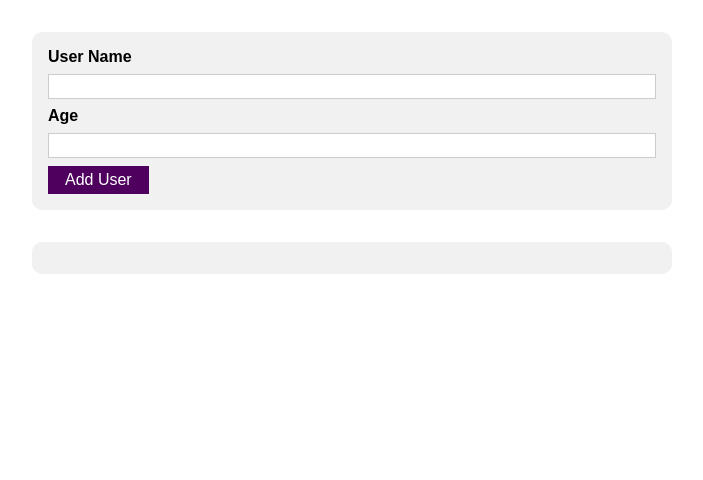
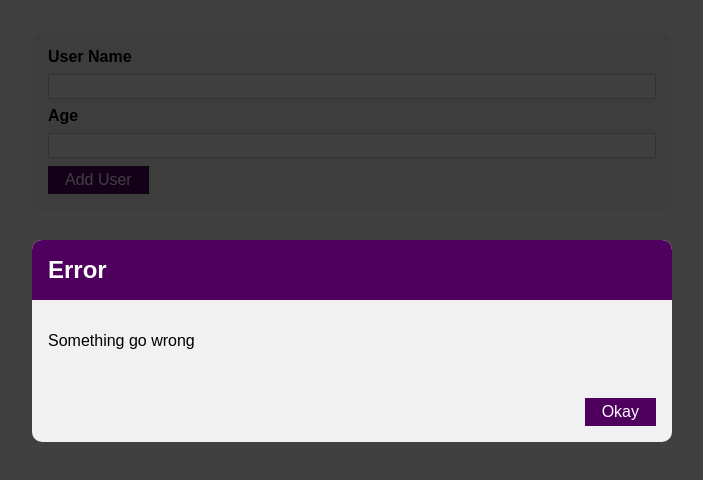
Before and after one commit to iralsob/react-add-user-first-project, a React (Create React App) app: page / in a window 1280 px wide. Shown: the top 480 px of the page, without its empty margins (288-991 px from the left). Built offline with nearby package versions, Linux system fonts and the light colour scheme.

Commit message:
new component: ErrorModal

```diff
--- a/src/App.js
+++ b/src/App.js
@@ -21,8 +21,8 @@
         enteredAge.toString().length === 0) {
           setIsEmpty(true);
     } else {
-      setUsersList((prevState) => {
-        return([user, ...prevState]);
+      setUsersList((prevUsersList) => {
+        return([user, ...prevUsersList]);
       });
     }
 
--- /dev/null
+++ b/src/components/UI/ErrorModal.js
@@ -0,0 +1,25 @@
+import React from "react";
+import Card from "./Card";
+import Button from "./Button";
+import style from './ErrorModal.module.css';
+
+const ErrorModal = props => {
+    return(
+        <div>
+            <div className={style.backdrop}></div>
+            <Card className={style.modal}>
+                <header className={style.header}>
+                    <h2>{props.title}</h2>
+                </header>
+                <div className={style.content}>
+                    <p>{props.message}</p>
+                </div>
+                <footer className={style.actions}>
+                    <Button>Okay</Button>
+                </footer>
+            </Card>
+        </div>
+    );
+}
+
+export default ErrorModal;
--- /dev/null
+++ b/src/components/UI/ErrorModal.module.css
@@ -0,0 +1,45 @@
+.backdrop {
+    position: fixed;
+    top: 0;
+    left: 0;
+    width: 100%;
+    height: 100vh;
+    z-index: 10;
+    background: rgba(0, 0, 0, 0.75);
+  }
+
+  .modal {
+    position: fixed;
+    top: 30vh;
+    left: 10%;
+    width: 80%;
+    z-index: 100;
+    overflow: hidden;
+  }
+
+  .header {
+    background: #4f005f;
+    padding: 1rem;
+  }
+
+  .header h2 {
+    margin: 0;
+    color: white;
+  }
+
+  .content {
+    padding: 1rem;
+  }
+
+  .actions {
+    padding: 1rem;
+    display: flex;
+    justify-content: flex-end;
+  }
+
+  @media (min-width: 768px) {
+    .modal {
+      left: calc(50% - 20rem);
+      width: 40rem;
+    }
+  }
--- a/src/components/UsersList.js
+++ b/src/components/UsersList.js
@@ -1,21 +1,22 @@
 import React from "react";
 import User from "./User";
 import Card from "./UI/Card";
+import ErrorModal from "./UI/ErrorModal";
 
-import style from './UsersList.module.css'
+import style from "./UsersList.module.css";
 
 const UsersList = (props) => {
-
   return (
+    <div>
+      <ErrorModal title='Error' message='Something go wrong' />
       <Card className={style.users}>
         <ul>
           {props.data.map((user) => (
-          <User key={Math.random()}
-              name={user.name}
-              age={user.age} />
+            <User key={Math.random()} name={user.name} age={user.age} />
           ))}
         </ul>
       </Card>
+    </div>
   );
 };
 
```
Lines whose indentation alone changed are shown as unchanged.
